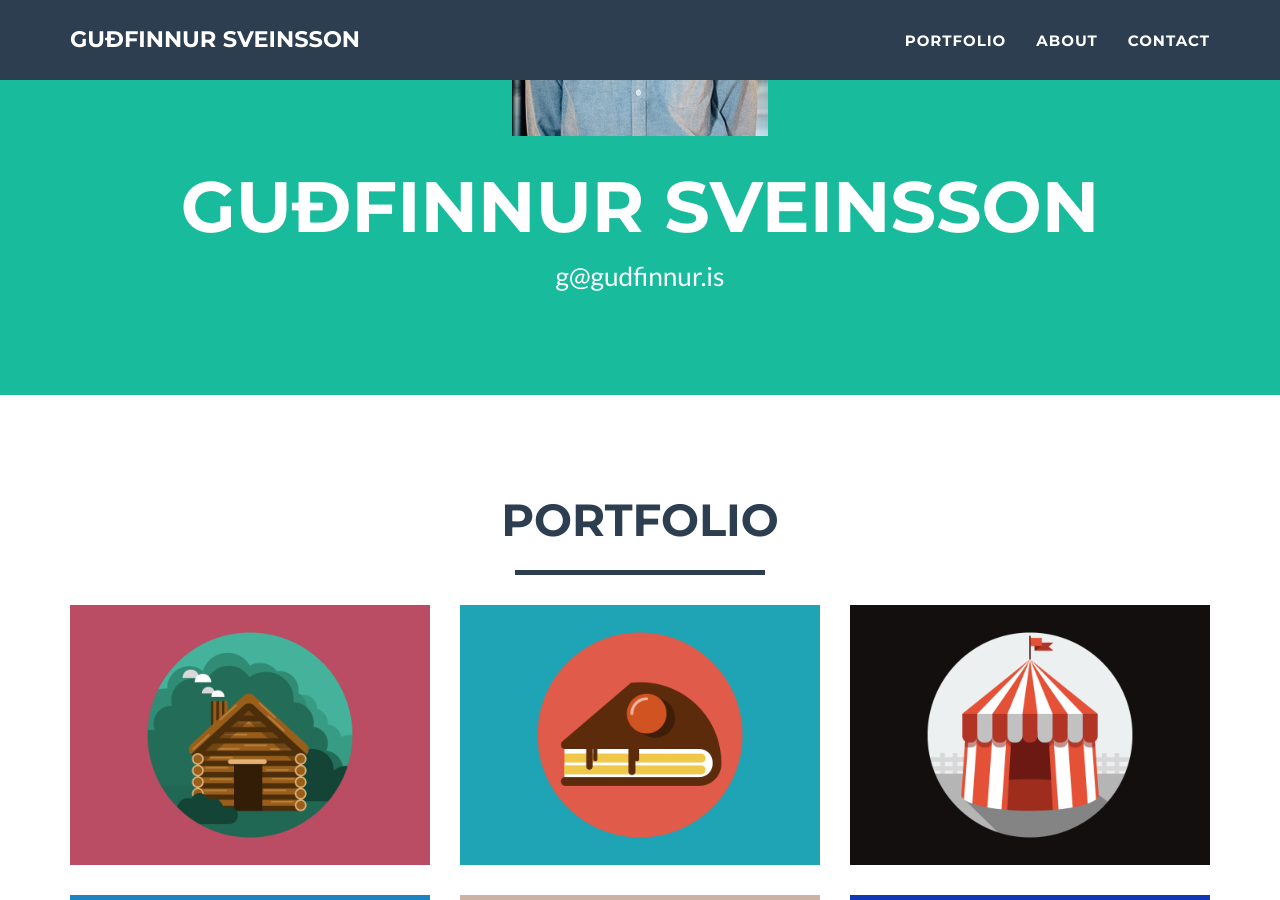
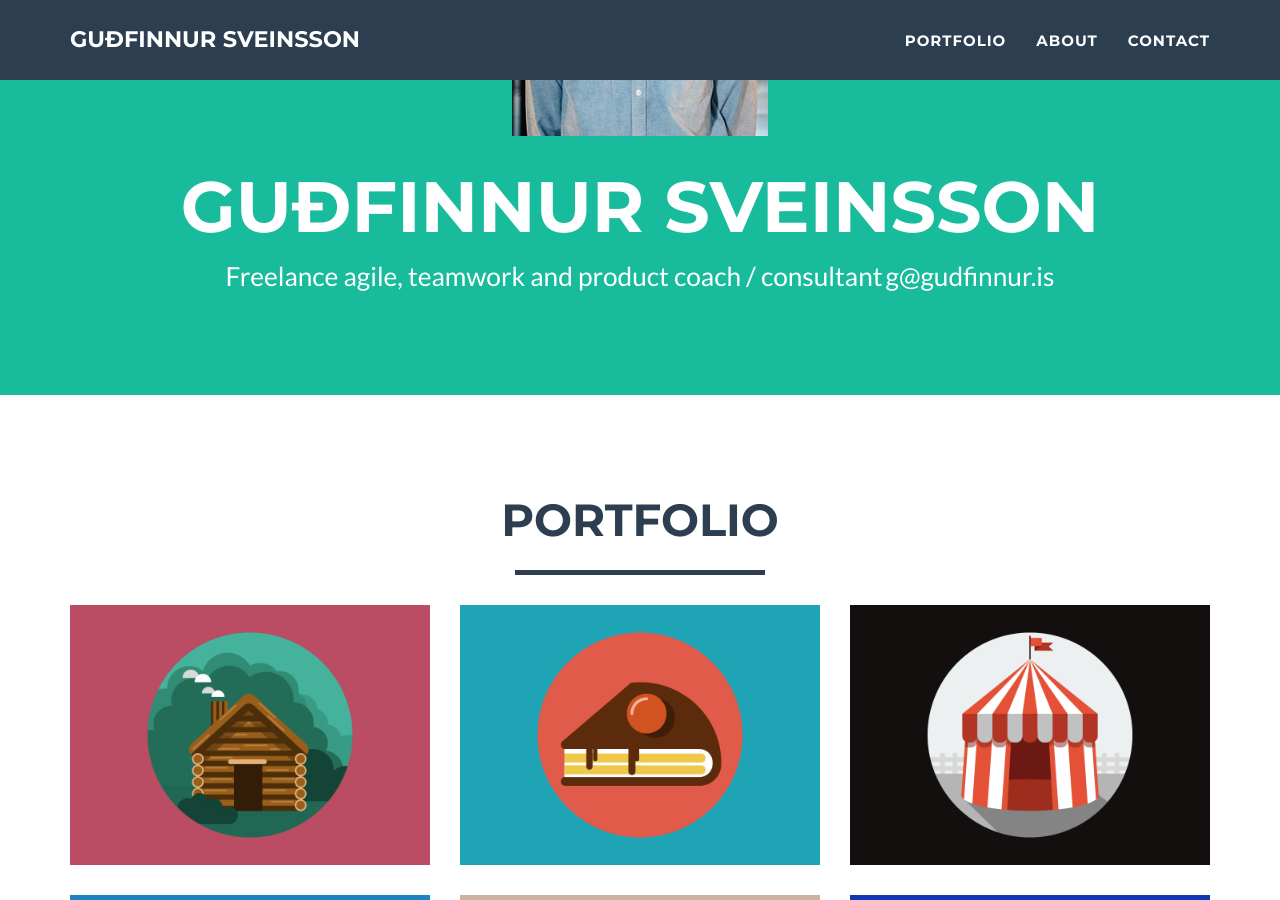
Before and after one commit to guffi/guffi, a Jekyll site: the page built from index.html, in a window 1280 px wide and 900 px high, scrolled down 423 px. Built offline with Jekyll 4.4.1, drawn with Linux system fonts in a browser that asks for light colours.

Commit message:
laga header

```diff
--- a/_config.yml
+++ b/_config.yml
@@ -4,7 +4,6 @@ email: g@gudfinnur.is
 url: https://www.gudfinnur.is
 description: "Guðfinnur is a freelance agile, teamwork and product coach / consultant. Former Product Manager & Agile Coach @QuizUp."
 skills: "Freelance agile, teamwork and product coach / consultant"
-skills: "g@gudfinnur.is"
 meta_author: Sveinsson Guðfinnur
 
 # Google webmaster tools
--- a/_includes/header.html
+++ b/_includes/header.html
@@ -9,6 +9,7 @@
                         <!-- <hr class="star-light"> -->
                         <span> </span>
                         <span class="skills">{{ site.skills }}</span>
+                        <span class="skills"> {{ site.email }}</span>
                     </div>
                 </div>
             </div>
```
